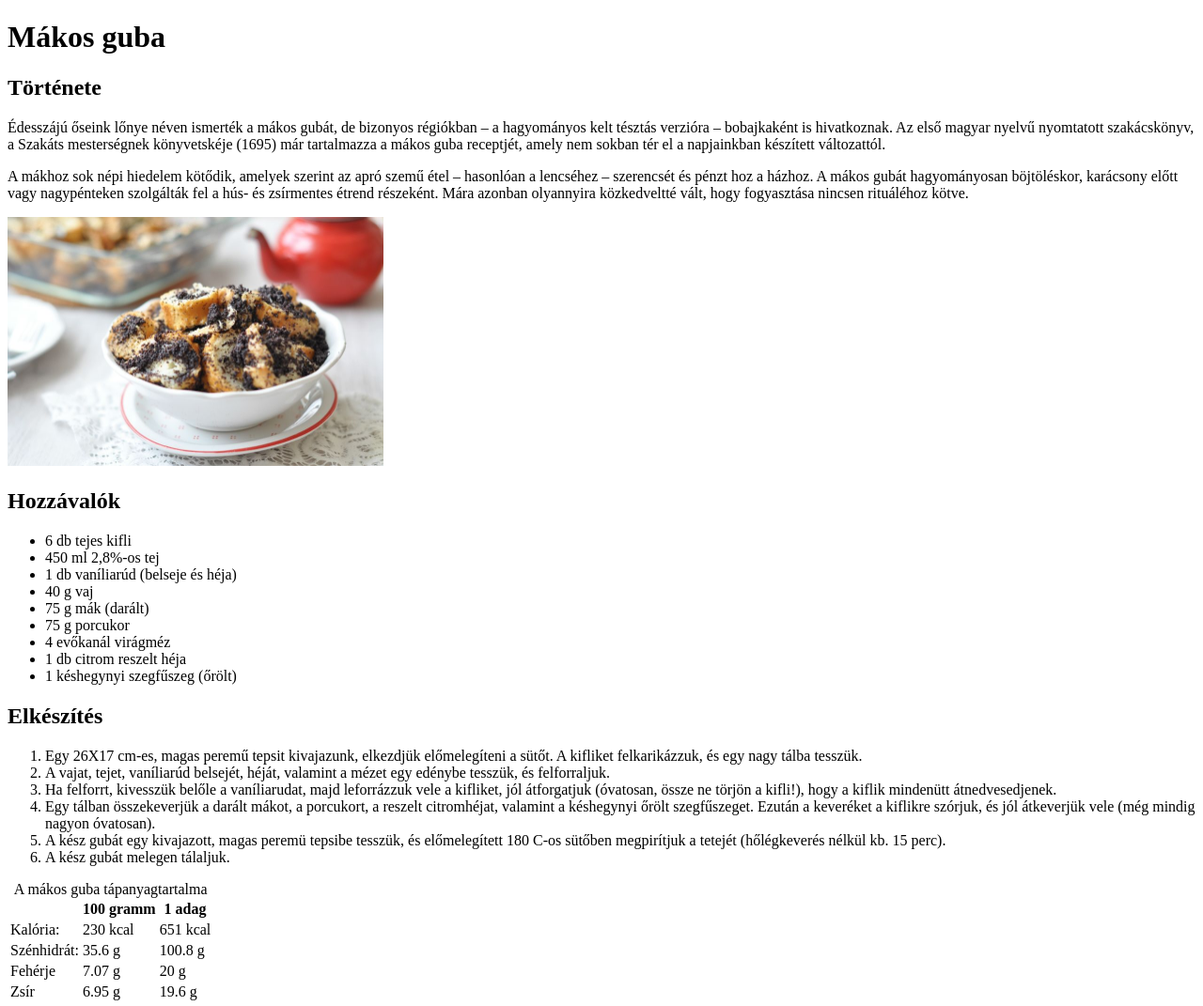
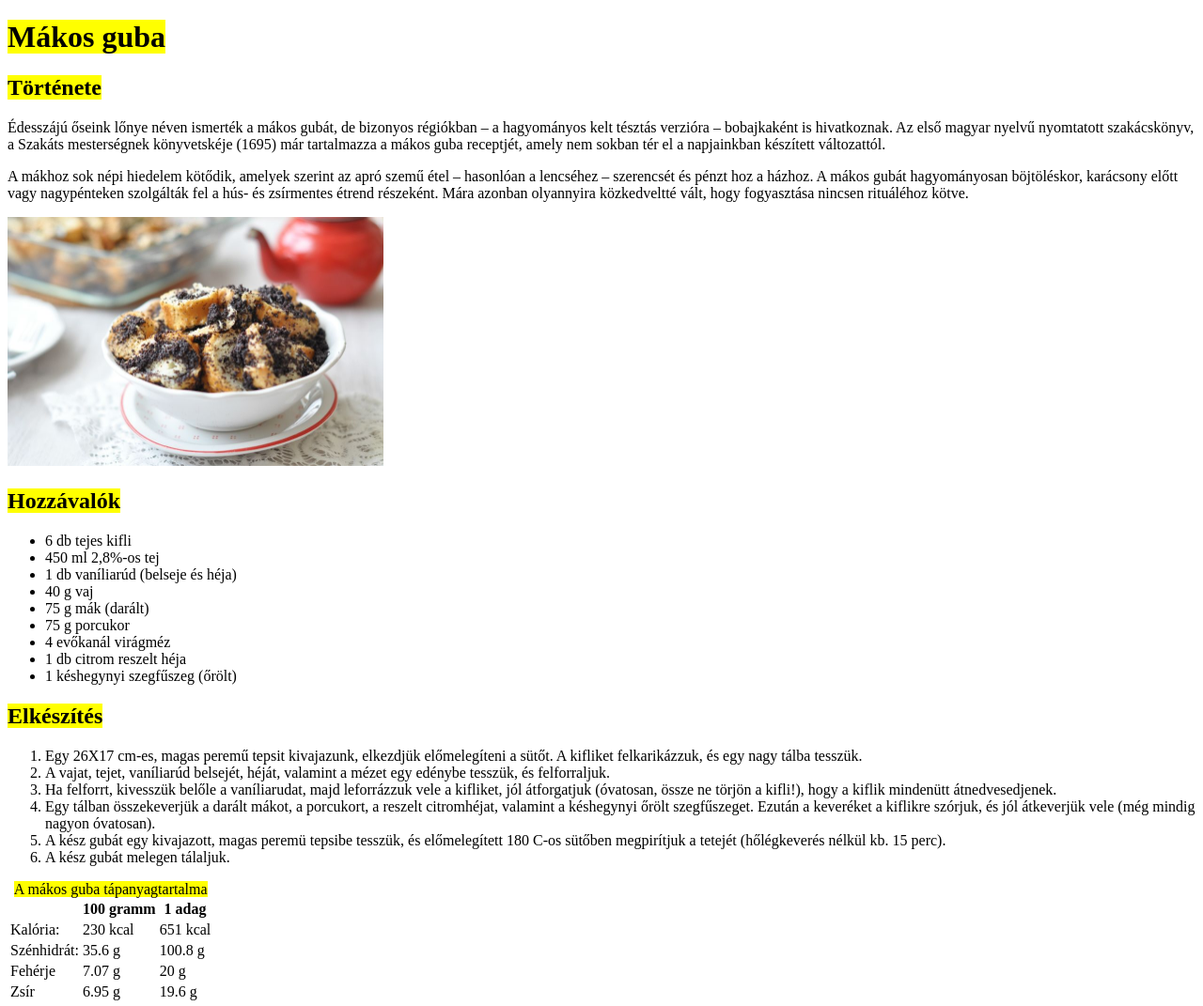
Before and after one commit to taklert/public-HTML-CSS, a plain HTML site: page HTML-3/gyakorlat-1/weboldal-internal-style.html in a window 1280 px wide. Shown: the top 1071 px of the page at 94% size. Drawn offline with Linux system fonts and the light colour scheme.

Commit message:
mark használata, a text shadow helyett, de még nem döntöttem el..

```diff
--- a/HTML-3/gyakorlat-1/weboldal-internal-style.html
+++ b/HTML-3/gyakorlat-1/weboldal-internal-style.html
@@ -8,18 +8,17 @@
 		<style>
 			h1, h2, h3{
 				font-weight: bold;
-				text-shadow: -2 -2 3px #ffbb00, 2 2 3px #ffbb00;
 			}
 		</style>
 	</head>
 
 	<body>
-		<h1>Mákos guba</h1>
-		<h2>Története</h2>
+		<h1><mark>Mákos guba</mark></h1>
+		<h2><mark>Története</mark></h2>
 		<p>Édesszájú őseink lőnye néven ismerték a mákos gubát, de bizonyos régiókban – a hagyományos kelt tésztás verzióra – bobajkaként is hivatkoznak. Az első magyar nyelvű nyomtatott szakácskönyv, a Szakáts mesterségnek könyvetskéje (1695) már tartalmazza a mákos guba receptjét, amely nem sokban tér el a napjainkban készített változattól.</p>
 		<p>A mákhoz sok népi hiedelem kötődik, amelyek szerint az apró szemű étel – hasonlóan a lencséhez – szerencsét és pénzt hoz a házhoz. A mákos gubát hagyományosan böjtöléskor, karácsony előtt vagy nagypénteken szolgálták fel a hús- és zsírmentes étrend részeként. Mára azonban olyannyira közkedveltté vált, hogy fogyasztása nincsen rituáléhoz kötve.</p>
 		<img src="img/makos-guba.jpg" alt="Mákos guba" width="400">
-		<h2>Hozzávalók</h2>
+		<h2><mark>Hozzávalók</mark></h2>
 		<ul>
 			<li>6 db tejes kifli</li>
 			<li>450 ml 2,8%-os tej</li>
@@ -31,7 +30,7 @@
 			<li>1 db citrom reszelt héja</li>
 			<li>1 késhegynyi szegfűszeg (őrölt)</li>
 		</ul>
-		<h2>Elkészítés</h2>
+		<h2><mark>Elkészítés</mark></h2>
 		<ol>
 			<li>Egy 26X17 cm-es, magas peremű tepsit kivajazunk, elkezdjük előmelegíteni a sütőt. A kifliket felkarikázzuk, és egy nagy tálba tesszük.</li>
 			<li>A vajat, tejet, vaníliarúd belsejét, héját, valamint a mézet egy edénybe tesszük, és felforraljuk.</li>
@@ -41,7 +40,7 @@
 			<li>A kész gubát melegen tálaljuk.</li>
 		</ol>
 		<table>
-			<caption>A mákos guba tápanyagtartalma</caption>
+			<caption><mark>A mákos guba tápanyagtartalma</mark></caption>
 			<thead>
 				<tr>
 					<th></th>
```
